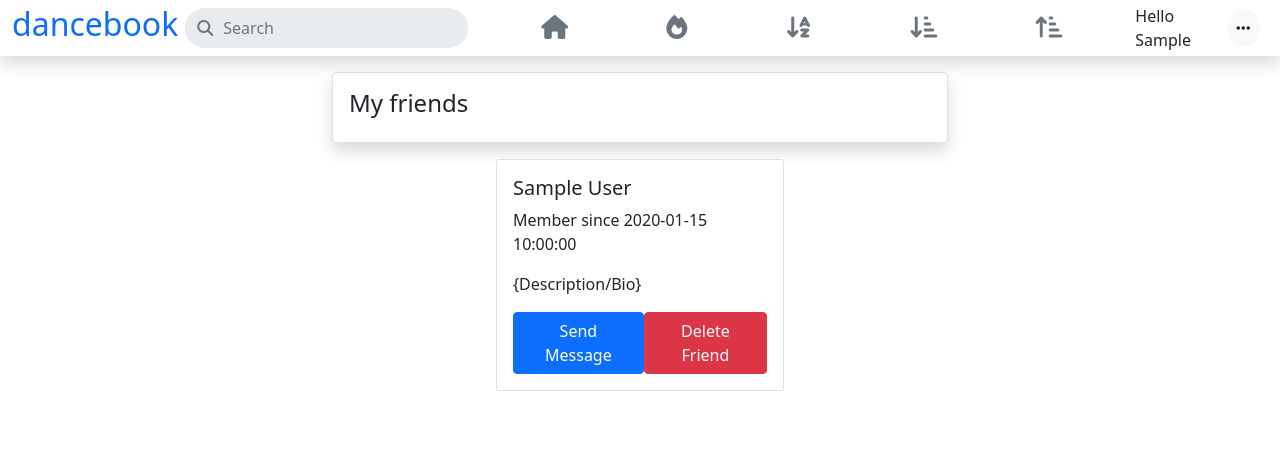
After one commit to juneusmags/dance_app_2, a Flask app: page /friends/1 in a window 1280 px wide. The commit adds this page. Shown: the top 454 px of the page. Run offline with Flask 2, Linux system fonts and the light colour scheme; the visitor is signed in with stand-in values (Sample User, id 1); tables that the repository leaves empty or names only in its code hold one stand-in row (values such as "Sample post"); some libraries are stand-ins or nearby versions.

Commit message:
added friend requests and accepts

```diff
--- a/flask_app/controllers/users.py
+++ b/flask_app/controllers/users.py
@@ -3,7 +3,7 @@ from flask import render_template, redirect, request, session, Flask
 from flask_app.config.mysqlconnection import connectToMySQL
 from flask_app.models.idea import Idea
 from flask_app.models.user import User
-from flask_app.models.like import Like
+
 
 from flask_bcrypt import Bcrypt
 from flask import flash
@@ -72,8 +72,9 @@ def dashboard():
 
     user_in_session = User.one_user(data)
     all_ideas = Idea.all_ideas()
+    all_friends = User.show_all_friends(data)
     # all_likes = Idea.all_likes(data)
-    return render_template("home.html", user=user_in_session, ideas=all_ideas)
+    return render_template("home.html", user=user_in_session, ideas=all_ideas, friends=all_friends)
 
 
 @app.route("/home/alphabetic")
@@ -95,3 +96,60 @@ def dashboard_alphabetic():
 def logout():
     session.clear()
     return redirect("/")
+
+
+@app.route("/users")
+def all_users():
+    if "user_id" not in session:
+        flash("Please login or register before continuing on.")
+        return redirect("/")
+    data = {
+        "id": session["user_id"]
+    }
+    user_in_session = User.one_user(data)
+    all_users = User.get_all_users()
+    return render_template("all_users.html", users=all_users, user=user_in_session)
+
+
+@app.route("/friends/<int:id>")
+def all_friends(id):
+    if "user_id" not in session:
+        flash("Please login or register before continuing on.")
+        return redirect("/")
+    data = {
+        "id": session["user_id"]
+    }
+    user_in_session = User.one_user(data)
+    all_friends = User.show_all_friends(data)
+    all_requests = User.show_all_requests(data)
+    return render_template("friends.html", friends=all_friends, user=user_in_session, all_requests=all_requests)
+
+
+@app.route("/addfriend/<int:id>")
+def add_friend(id):
+    data = {
+        "id": id,
+        "user_id": session["user_id"]
+    }
+    User.add_friend(data)
+    return redirect(f"/friends/{id}")
+
+
+@app.route("/sendrequest/<int:id>")
+def send_request(id):
+    data = {
+        "id": id,
+        "user_id": session["user_id"]
+    }
+    User.send_request(data)
+    return redirect(f"/friends/{id}")
+
+
+@app.route("/deleterequest/<int:id>")
+def delete_request(id):
+    data = {
+        "id": id,
+        "user_id": session["user_id"]
+    }
+    User.delete_request(data)
+    return redirect(f"/friends/{id}")
--- /dev/null
+++ b/flask_app/templates/friends.html
@@ -0,0 +1,245 @@
+<!DOCTYPE html>
+<html lang="en">
+<head>
+    <meta charset="UTF-8">
+    <meta http-equiv="X-UA-Compatible" content="IE=edge">
+    <meta name="viewport" content="width=device-width, initial-scale=1.0">
+    <title>Document</title>
+    <!---FONTAWESOME-->
+    <script src="https://kit.fontawesome.com/6342488ad8.js" crossorigin="anonymous"></script>
+    <!---BOOTSTRAP-->
+    <link href="https://cdn.jsdelivr.net/npm/bootstrap@5.1.3/dist/css/bootstrap.min.css" rel="stylesheet" integrity="sha384-1BmE4kWBq78iYhFldvKuhfTAU6auU8tT94WrHftjDbrCEXSU1oBoqyl2QvZ6jIW3" crossorigin="anonymous">
+</head>
+<body>
+    <div class = "bg-white d-flex align-items-center fixed-top shadow" style = "min-height: 56px; z-index: 5;" >
+        <div class = "container-fluid">
+            <!----NAVBAR-->
+            <div class = "row align-items-center">
+                <div class="col d-flex align-items-center">
+                    <div>
+                        <a href = "/home" class = "text-primary text-decoration-none" style = "font-size: 2rem;">dancebook</a>
+                        <h6><span class = "time"></span>  <span class = "date"></span></h6>
+                    </div>
+                    <div class="input-group ms-2">
+                        <!----MOBILE-->
+                        <span class="input-group-prepend d-lg-none">
+                            <div class = "input-group-text bg-gray border-0 rounded-circle" style ="min-height: 40px;">
+                                <i class="fas fa-search text-muted"></i>
+                            </div>
+                        </span>
+                        <!----DESKTOP-->
+                        <span class="input-group-prepend d-none d-lg-block">
+                            <div class = "input-group-text bg-gray border-0 rounded-pill" style ="min-height: 40px; min-width: 230px;">
+                                <i class="fas fa-search me-2 text-muted"></i>
+                                <input class = "m-0 fs-7 text-muted" style = "border:none; background-color:transparent; outline: none;" type = text placeholder="Search"/>
+                            </div>
+                        </span>
+                    </div>
+                </div>
+                <!----MIDDLE-->
+                <div class="col d-none d-lg-flex justify-content-center">
+                    <!---HOME ICON-->
+                    <div class="mx-4 nav__btn nav__btn-active">
+                        <button class="btn px-4">
+                            <a href = "/home"><i class="fas fa-home text-muted fs-4"></i></a>
+                        </button>
+                    </div>
+                    <!--FIRE ICON-->
+                    <div class="mx-4 nav__btn">
+                        <button class="btn px-4">
+                            <a href = "/home"><i class="fas fa-fire text-muted fs-4"></i></a>
+                        </button>
+                    </div>
+
+                    <div class="mx-4 nav__btn">
+                        <button class="btn px-4">
+                            <a href = "/home"><i class="fas fa-sort-alpha-down text-muted fs-4"></i></a>
+                        </button>
+                    </div>
+
+                    <div class="mx-4 nav__btn">
+                        <button class="btn px-4">
+                            <a href = "/home"><i class="fas fa-sort-amount-down-alt text-muted fs-4"></i></a>
+                        </button>
+                    </div>
+
+                    <div class="mx-4 nav__btn">
+                        <button class="btn px-4">
+                            <a href = "/home"><i class="fas fa-sort-amount-up-alt text-muted fs-4"></i></a>
+                        </button>
+                    </div>
+                </div>
+                <!---MENUS-->
+                <div class="col d-flex align-items-center justify-content-end">
+                    <!---NAME-->
+                    <div class = "d-none d-xl-flex align-items-center justify-content-center">
+                        <p class ="m-0">Hello {{user.first_name}}</p>
+                    </div>
+                    <div class = "d-flex align-items-center justify-content-center p-1 mx-2 bg-light rounded-circle" style = "width: 38px; height: 38px; object-fit: cover;" id="dropDownMenu" data-bs-toggle="dropdown" aria-expanded="false" type = "button">
+                        <i class = "fas fa-ellipsis-h"></i>
+                    </div>
+                    <!---DROPDOWN-->
+                        <ul class="dropdown-menu border-0 shadow p-3 overflow-auto" aria-labelledby="dropDownMenu" style= "width :23rem; max-height: 600px;">
+                          <li><a class="dropdown-item" href="/profile/{{user.id}}">Profile</a></li>
+                          <li><a class="dropdown-item" href="/editprofile/{{user.id}}">Edit Profile</a></li>
+                          <li><a class="dropdown-item" href="/logout">Logout</a></li>
+                        </ul>
+                </div>
+            </div>
+        </div>
+    </div>
+
+    <div class = "container-fluid">
+        <div class="row justify-content-evenly">
+            <!---SIDEBAR-->
+            <div class="col-12 col-lg-3">
+                <div class="d-none d-xxl-block h-100 fixed-top overflow-hidden" style = "max-width: 300px; width: 100%; z-index:4;">
+                    <ul class ="navbar-nav mt-4 ms-3 d-flex flex-column pb-5 mb-5" style="padding-top: 56px;">
+                        <!---TOP-->
+                        <li class="dropdown-item p-1 rounded">
+                            <a href="/profile/{{user.id}}" class="text-decoration-none text-dark d-flex align-items-center">
+                                <div class = "p-2">
+                                    <i class="fas fa-user-circle"></i>
+                                </div>
+                                <div>
+                                    <p class= "m-0">{{user.first_name}} {{user.last_name}}</p>
+                                </div>
+                            </a>
+                        </li>
+                        <!------->
+                        <li class="dropdown-item p-1 rounded">
+                            <a href="" class="text-decoration-none text-dark d-flex align-items-center">
+                                <div class = "p-2">
+                                    <i class="fas fa-lightbulb"></i>
+                                </div>
+                                <div>
+                                    <p class= "m-0">My Ideas</p>
+                                </div>
+                            </a>
+                        </li>
+                        <!---->
+                        <li class="dropdown-item p-1 rounded">
+                            <a href="" class="text-decoration-none text-dark d-flex align-items-center">
+                                <div class = "p-2">
+                                    <i class="fas fa-user-friends"></i>
+                                </div>
+                                <div>
+                                    <p class= "m-0">Friends</p>
+                                </div>
+                            </a>
+                        </li>
+                        <!------->
+                        <li class="dropdown-item p-1 rounded">
+                            <a href="" class="text-decoration-none text-dark d-flex align-items-center">
+                                <div class = "p-2">
+                                    <i class="fas fa-inbox"></i>
+                                </div>
+                                <div>
+                                    <p class= "m-0">Inbox</p>
+                                    <i class="fas fa-circle text-primary" style= "font-size: 0.5rem;"></i>
+                                    <span class="fs-7 text-primary">{number of new messages}</span>
+                                </div>
+                            </a>
+                        </li>
+                        <!------->
+                        <li class="dropdown-item p-1 rounded">
+                            <a href="" class="text-decoration-none text-dark d-flex align-items-center">
+                                <div class = "p-2">
+                                    <i class="fas fa-envelope"></i>
+                                </div>
+                                <div>
+                                    <p class= "m-0">Send Message</p>
+                                </div>
+                            </a>
+                        </li>
+                        <!------->
+                        <li class="dropdown-item p-1 rounded">
+                            <a href="" class="text-decoration-none text-dark d-flex align-items-center">
+                                <div class = "p-2">
+                                    <i class="fas fa-user-friends"></i>
+                                </div>
+                                <div>
+                                    <p class= "m-0">Covid Updates</p>
+                                </div>
+                            </a>
+                        </li>
+
+                    </ul>
+                </div>
+            </div>
+
+            <!---MIDDLE-->
+            <div class="col-12 col-lg-6 pb-5">
+                <div class="d-flex flex-column justify-content-center w-100 mx-auto" style= "padding-top: 56px; max-width: 680px;">
+
+                    <!---CREATE IDEA-->
+                    <div class = "bg-white p-3 mt-3 rounded border shadow">
+                        <h4>My friends</h4>
+                    </div>
+                    <!---CREATE MODAL-->
+                    <!-- Button trigger modal -->
+
+
+
+                    <div class = "d-flex flex-wrap justify-content-around">
+                    <!------POST IDEAS-->
+                    {% for one_friend in friends %}
+                        {%if one_friend.user_id == user.id%}
+                    <div class="card mt-3 mb-3" style="width: 18rem;">
+
+                        <div class="card-body bg-white bg-opacity-75">
+                          <h5 class="card-title">{{one_friend.first_name}} {{one_friend.last_name}}</h5>
+                          <p class="card-text">Member since {{one_friend.created_at}}</p>
+                          <p class="card-text">{Description/Bio}</p>
+                          <div class = "d-flex justify-content-around">
+                            <a href="#" class="btn btn-primary">Send Message</a>
+                            <a href="#" class="btn btn-danger">Delete Friend</a>
+                        </div>
+                        </div>
+                      </div>
+
+                      {%endif%}
+                    {% endfor %}
+                </div>
+                </div>
+            </div>
+
+            <!---RIGHTBAR-->
+            <div class="col-12 col-lg-3">
+                <div class="d-none d-xxl-block h-100 fixed-top end-0 overflow-hidden scrollbar" style= "max-width :360px; width : 100%; z-index:4; padding-top :56px; left: initial !important;">
+                    <div class = "p-3 mt-3">
+
+                    </div>
+                    <hr class = "m-0">
+                    <div lass = "d-flex align-items-center justify-content-between my-3">
+                        <p class = "tex-muted fs-5 m-0">Friend Requests</p>
+                    </div>
+                    <div>
+                        {%for one_request in all_requests %}
+                            <li class="dropdown-item rounded my-2 px-0" type = "button">
+                                <div class="d-flex align-items-center mx-2">
+                                    <div class="position-relative">
+                                        <i class="fas fa-user rounded-circle me-2" style = "width:38px; height: 38px; object-fit: cover;"></i>
+
+                                    </div>
+                                    <div class = "d-flex justify-content-between">
+                                        <div>
+                                            <p>{{one_request.first_name}}</p>
+                                        </div>
+                                        <div class = "d-flex">
+                                            <a class = "text-decoration-none mx-2"href = "/addfriend/{{one_request.user_id}}"><button class = "form-control btn-success">Accept</button></a>
+                                            <a class = "text-decoration-none" href = "/deleterequest/{{one_request.user_id}}"><button class = "form-control btn-danger">Decline</button></a>
+                                        </div>
+                                    </div>
+                                </div>
+                            </li>
+                        {%endfor%}
+                    </div>
+            </div>
+        </div>
+
+    </div>
+     <!----BOOTSTRAP-->
+     <script src="https://cdn.jsdelivr.net/npm/bootstrap@5.1.3/dist/js/bootstrap.bundle.min.js" integrity="sha384-ka7Sk0Gln4gmtz2MlQnikT1wXgYsOg+OMhuP+IlRH9sENBO0LRn5q+8nbTov4+1p" crossorigin="anonymous"></script>
+</body>
+</html>
```
Also changed, not shown: flask_app/__init__.py (+20 -0 lines), flask_app/models/user.py (+60 -0 lines), flask_app/templates/all_users.html (added, +234 -0 lines), flask_app/templates/home.html (+13 -9 lines).
